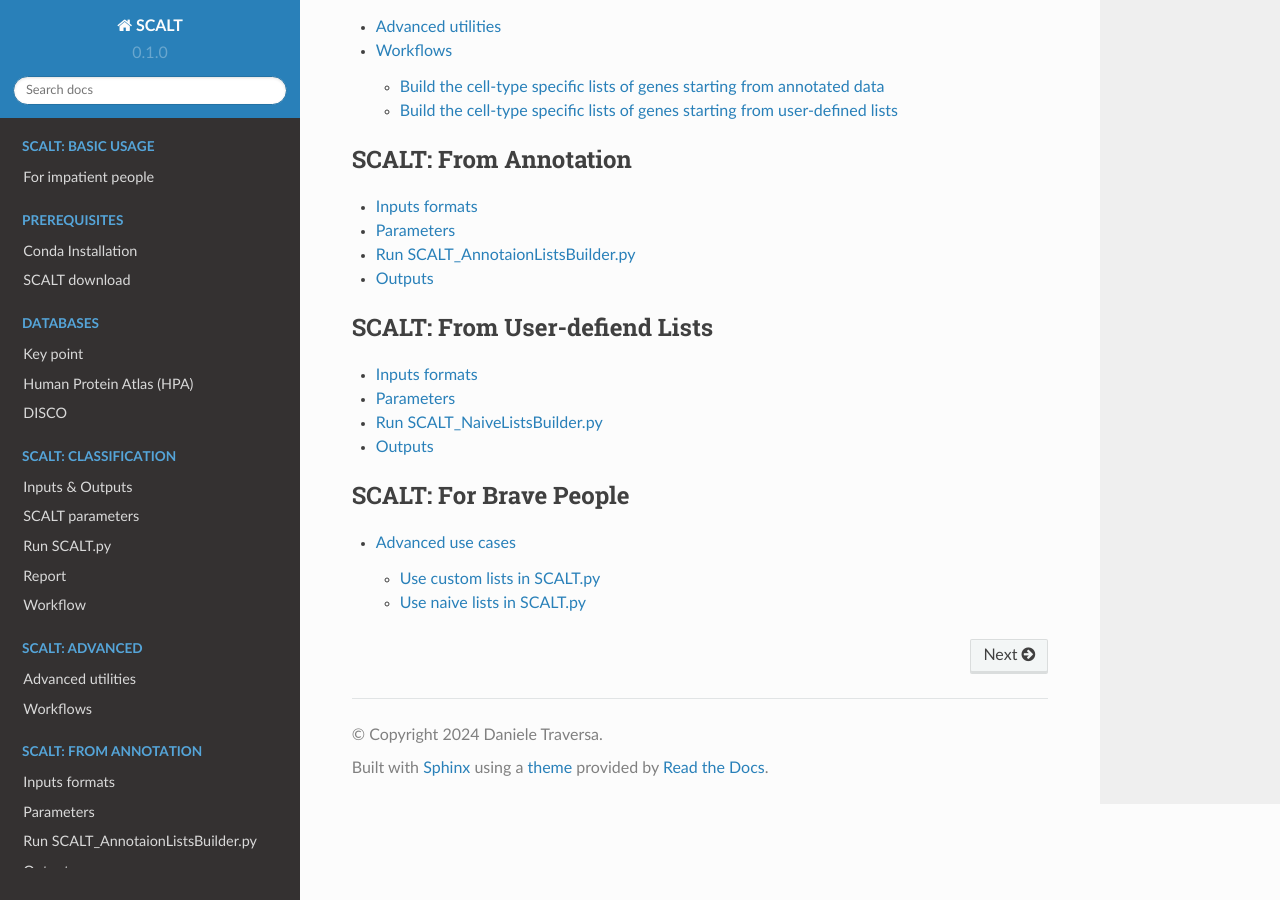
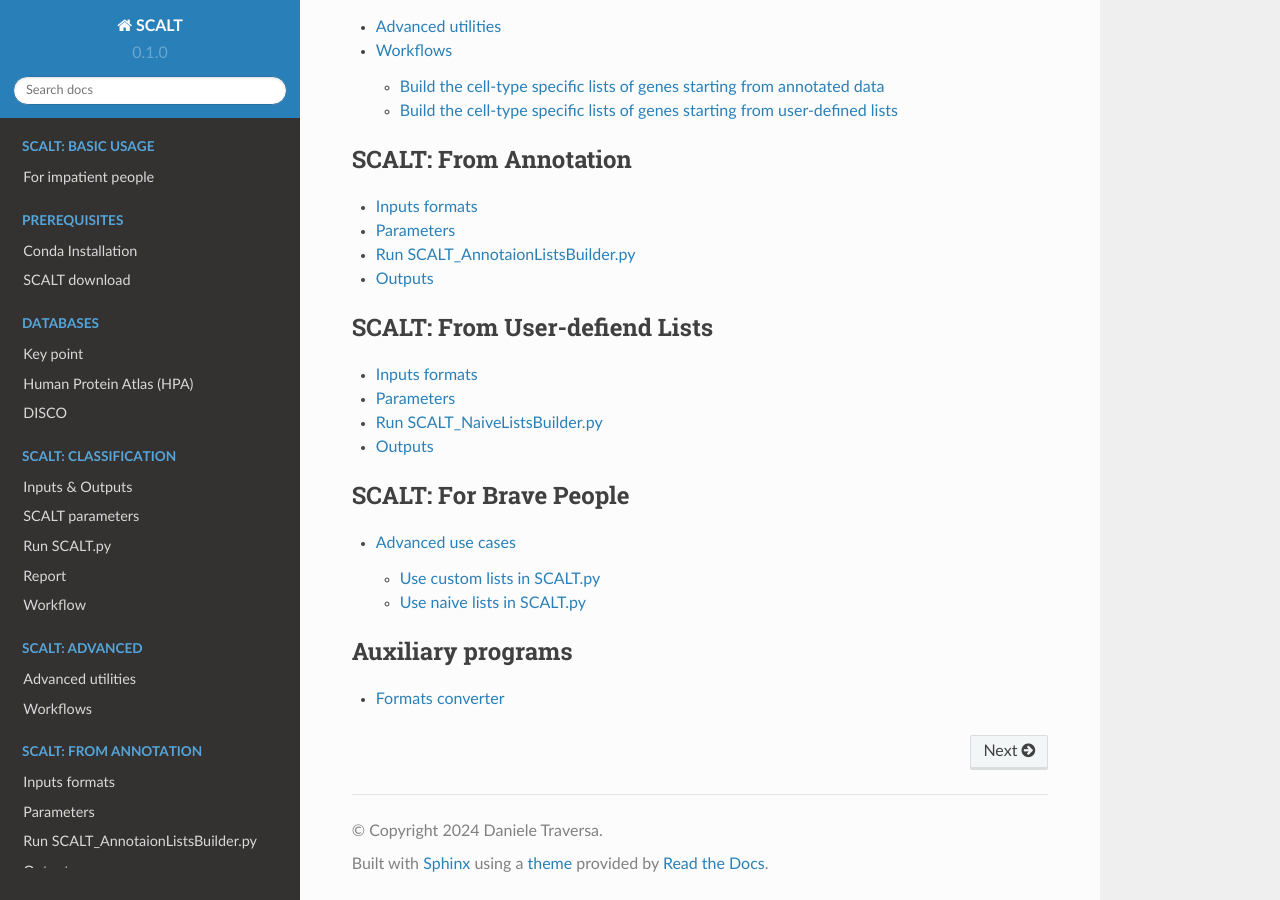
Before and after one commit to danitrave/CapitalCitiesGame, a Sphinx documentation site: the page built from docs/source/index.rst, in a window 1280 px wide and 900 px high, scrolled down 1201 px. Built offline with Sphinx 7.4.7 and the Read the Docs theme 2.0.0, drawn with Linux system fonts in a browser that asks for light colours.

Commit message:
Update index.rst

```diff
--- a/docs/source/index.rst
+++ b/docs/source/index.rst
@@ -61,3 +61,9 @@ If you want to learn more about, please see the manual for point to point for in
    :caption: SCALT: For Brave People
 
    bravePeople.rst
+
+.. toctree::
+   :maxdepth: 2
+   :caption: Auxiliary programs
+
+   auxiliary.rst
```
